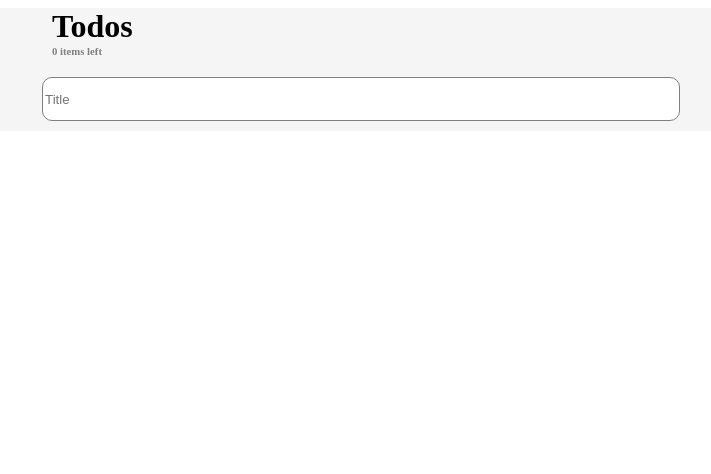
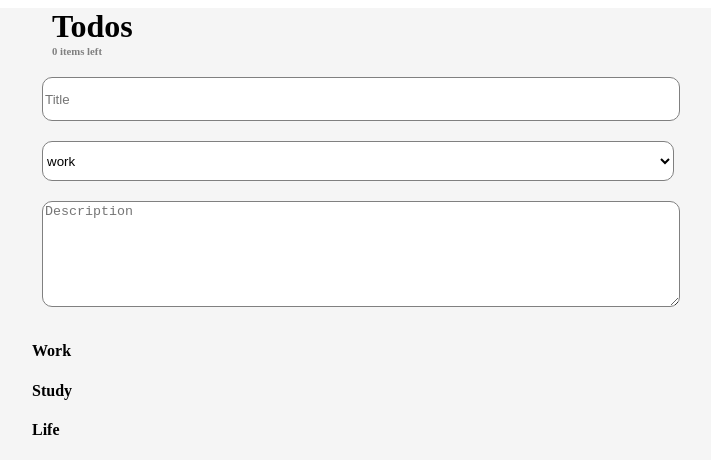
Before and after one commit to mellow-gif/my-todoList, a React (Vite) app: page / in a window 1280 px wide. Shown: the top 474 px of the page, without its empty margins (292-1003 px from the left). Built offline with nearby package versions, Linux system fonts and the light colour scheme.

Commit message:
任务排序

```diff
--- a/src/App.tsx
+++ b/src/App.tsx
@@ -6,9 +6,7 @@ function App() {
 
   return (
     <div style={{display: "flex", justifyContent: "center", backgroundColor: "rgb(245, 245, 245)",height: "100%"}}>
-
         <Todo></Todo>
-
     </div>
   )
 }
--- a/src/components/todo.tsx
+++ b/src/components/todo.tsx
@@ -5,6 +5,8 @@ import {useEffect, useState} from "react";
 export interface todoItemProps {
     id: number,
     title: string,
+    category: string,
+    description: string,
     isFinished: boolean,
 }
 
--- a/src/components/todoInput.tsx
+++ b/src/components/todoInput.tsx
@@ -9,19 +9,27 @@ interface todoInputProps {
 const TodoInput = ({addTodoItem}: todoInputProps) => {
 
     const [title, setTitle] = useState("")
+    const [category, setCategory] = useState("")
+    const [description, setDescription] = useState("")
     const changeValue = (e: React.ChangeEvent) => {
         setTitle((e.target as HTMLInputElement).value)
+    }
+    const changeCategory = (e: React.ChangeEvent) => {
+        setCategory((e.target as HTMLSelectElement).value)
+    }
+    const changeDescription = (e: React.ChangeEvent) => {
+        setDescription((e.target as HTMLTextAreaElement).value)
     }
     const addHandleInput = (e: React.FormEvent) => {
         e.preventDefault();
         addTodoItem({
             id: new Date().getTime(),
             title: title,
+            category: category,
+            description: description,
             isFinished: false,
         })
     }
-
-
     return (
         <div style={{width: "100%"}}>
             <form onSubmit={addHandleInput} style={{padding: '0px'}}>
@@ -33,6 +41,29 @@ const TodoInput = ({addTodoItem}: todoInputProps) => {
                     backgroundColor: "white",
                     border: "0.5px solid gray"
                 }}></input>
+                <select
+                    onChange={changeCategory}
+                    style={{
+                    width: "100%",
+                    height: "40px",
+                    margin: "10px",
+                    borderRadius: "10px",
+                    backgroundColor: "white",
+                    border: "0.5px solid gray"
+                }}>
+                    <option value="" disabled hidden>Category</option>
+                    <option value="1">work</option>
+                    <option value="2">study</option>
+                    <option value="3">Life</option>
+                </select>
+                <textarea placeholder={"Description"}  onChange={changeDescription} value={description} style={{
+                    width: "100%",
+                    height: "100px",
+                    margin: "10px",
+                    borderRadius: "10px",
+                    backgroundColor: "white",
+                    border: "0.5px solid gray"
+                }}></textarea>
             </form>
         </div>
     )
--- a/src/components/todoList.tsx
+++ b/src/components/todoList.tsx
@@ -8,13 +8,32 @@ interface todoListProps {
     deleteTodoItem: (id: number) => void
 }
 
-const TodoList = (props: todoListProps) => {
-    const TodoItems = props.todoList.map(todoItem => <TodoItem key={todoItem.id} item={todoItem}
-                                                               changeTodoItem={props.changeTodoItem}
-                                                               deleteTodoItem={props.deleteTodoItem}></TodoItem>)
+const TodoList = ({todoList, changeTodoItem, deleteTodoItem}: todoListProps) => {
+    const WorkItems = todoList.filter(item => item.category === "1").map(todoItem => {
+        return <TodoItem key={todoItem.id} item={todoItem}
+                         changeTodoItem={changeTodoItem}
+                         deleteTodoItem={deleteTodoItem}></TodoItem>
+    })
+    const StudyItems = todoList.filter(item => item.category === "2").map(todoItem => {
+        return <TodoItem key={todoItem.id} item={todoItem}
+                         changeTodoItem={changeTodoItem}
+                         deleteTodoItem={deleteTodoItem}></TodoItem>
+    })
+    const LifeItems = todoList.filter(item => item.category === "3").map(todoItem => {
+        return <TodoItem key={todoItem.id} item={todoItem}
+                         changeTodoItem={changeTodoItem}
+                         deleteTodoItem={deleteTodoItem}></TodoItem>
+    })
+
+
     return (
         <div>
-            {TodoItems}
+            <h4>Work</h4>
+            {WorkItems}
+            <h4>Study</h4>
+            {StudyItems}
+            <h4>Life</h4>
+            {LifeItems}
         </div>
     )
 }
```
